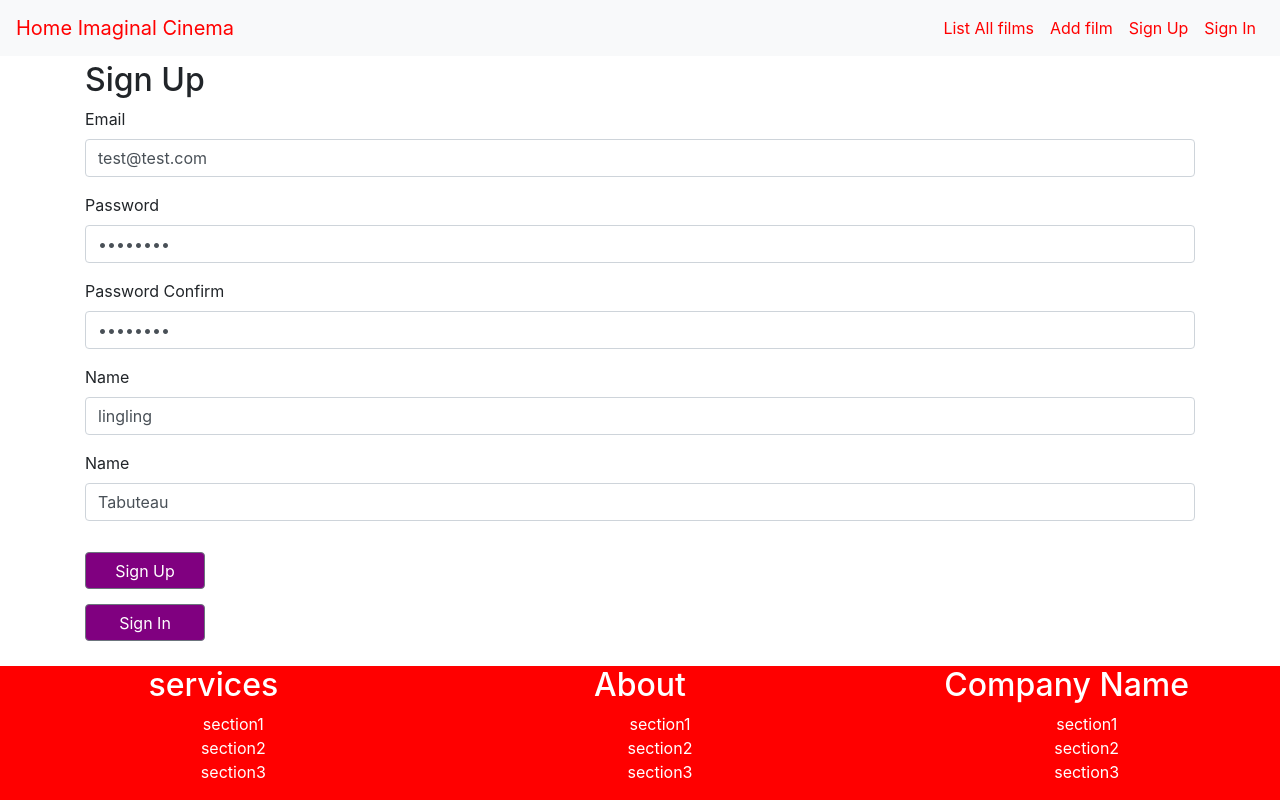
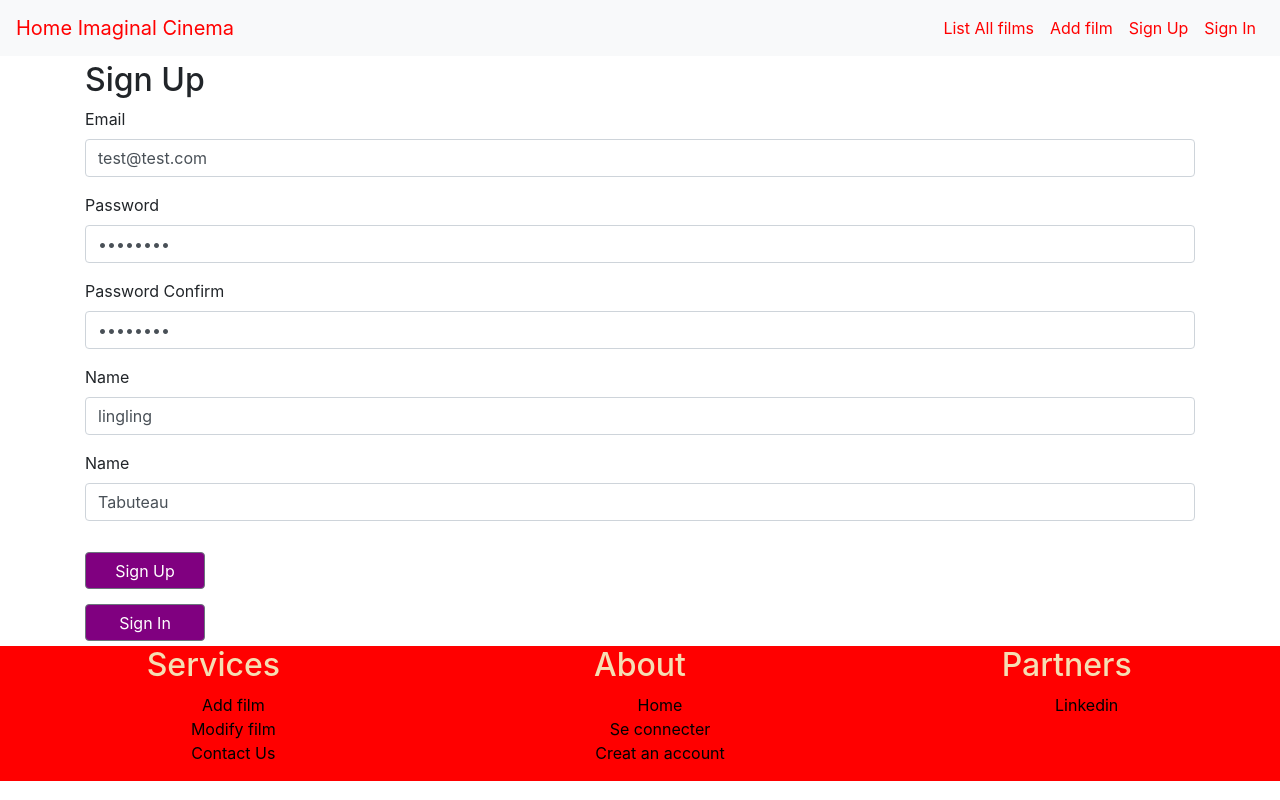
Before and after one commit to linglingTabuteau/project-fullstack-heroku-front, a React (Create React App) app in the folder front/: page /signup in a window 1280 px wide. Built offline with nearby package versions, Linux system fonts and the light colour scheme.

Commit message:
Mise en page Footer&AfficheFilm

```diff
--- a/front/src/Footer.jsx
+++ b/front/src/Footer.jsx
@@ -1,33 +1,44 @@
 import React from 'react';
 import './Footer.scss';
+import { Container, Row, Col } from 'reactstrap';
+import { Link } from 'react-router-dom';
 
 const Footer = () => (
-  <div className="Footer">
-    <div className="block">
-      <h2>services</h2>
+  <Container className="Footer" fluid>
+    <Row className="block">
+      <Col className="block" sm="4" lg="4">
+        <h2>Services</h2>
         <ul>
-        <li>section1</li>
-        <li>section2</li>
-        <li>section3</li>
+          <li><Link to="/addfilm">Add film</Link></li>
+          <li><Link to="/addfilm">Modify film</Link></li>
+          <li><Link to="/addfilm">Contact Us</Link></li>
         </ul>
-    </div>
-    <div className="block">
+      </Col>
+      <Col className="block" sm="4" lg="4">
         <h2>About</h2>
         <ul>
-        <li>section1</li>
-        <li>section2</li>
-        <li>section3</li>
+          <li><Link to="/">Home</Link></li>
+          <li><Link to="/signin">Se connecter</Link></li>
+          <li><Link to="/signup">Creat an account</Link></li>
         </ul>
-    </div>
-    <div className="block">
-      <h2>Company Name</h2>
+      </Col>
+      <Col className="block" sm="4" lg="4">
+        <h2>Partners</h2>
         <ul>
-        <li>section1</li>
-        <li>section2</li>
-        <li>section3</li>
+          <Col>
+            <a
+              href="https://www.linkedin.com/in/lingling-tabuteau/"
+              target="_blank"
+              rel="noopener noreferrer"
+            >
+              <i className="fab fa-linkedin" />
+              Linkedin
+            </a>
+          </Col>
         </ul>
-    </div>
-  </div>
+      </Col>
+    </Row>
+  </Container>
 );
 
 export default Footer;
--- a/front/src/Footer.scss
+++ b/front/src/Footer.scss
@@ -1,14 +1,19 @@
 .Footer{
-    position: fixed;
-    left: 0;
-    bottom: 0;
-    width: 100%;
-    background-color: red;
-    color: white;
-    text-align: center;
-  .block{
-    width:40px;
-    flex: 1 1 auto;
+  display: flex;
+  flex-direction: column;
+  // position: fixed;
+  left: 0;
+  bottom: 0;
+  width: 100%;
+  background-color: red;
+  color:wheat;
+  text-align: center;
+  // .block{
+  //   width:25px;
+  //   flex: 1 1 auto;
+  // }
+  a{
+    color:black;
   }
   ul{
     list-style: none;
--- a/front/src/components/CardFilm.jsx
+++ b/front/src/components/CardFilm.jsx
@@ -6,12 +6,12 @@ import {
 import './CardFilm.scss';
 
 const CardFilm = (props) => {
-  const { name, onTheater } = props;
+  const { name, onTheater, image_url } = props;
   return (
     <div>
       <Card className="CardFilm">
         <div className="photo-size">
-          <CardImg top width="100%" src="/medias/kiki.jpg" alt="Card image cap" />
+          <CardImg top width="100%" src={image_url} alt="Card image cap" />
         </div>
         <CardBody>
           <CardTitle>{name}</CardTitle>
--- a/front/src/components/CarouselPhoto.jsx
+++ b/front/src/components/CarouselPhoto.jsx
@@ -10,13 +10,16 @@ import {
 
 const items = [
   {
+    src: '/medias/totoro.jpg',
+  },
+  {
     src: '/medias/princess-kaguya.jpg',
   },
   {
-    src: '/medias/studio_ghibli.jpg',
+    src: '/medias/studio-ghibli-blue.jpg',
   },
   {
-    src: '/medias/totoro.jpg',
+    src: '/medias/movingcastle2.jpeg',
   },
 ];
 
--- a/front/src/components/Home.jsx
+++ b/front/src/components/Home.jsx
@@ -10,7 +10,7 @@ const Home = () => (
     <CarouselPhoto />
     <SearchBar />
     <AfficheFilm />
-    <Video1 />
+    {/* <Video1 /> */}
     <Video2 />
   </div>
 );
--- a/front/src/components/Video1.scss
+++ b/front/src/components/Video1.scss
@@ -1,5 +1,5 @@
 .Video1 {
-  margin-bottom: 25px;
+  margin-bottom: 20px;
   .video-media {
     height: 450px;
     width: 700px;
--- a/front/src/components/Video2.jsx
+++ b/front/src/components/Video2.jsx
@@ -1,9 +1,16 @@
 import React from 'react';
+import {
+  Row,
+  Col,
+} from 'reactstrap';
 import './Video2.scss';
 
 const Video2 = () => (
   <div className="Video2">
-    <p>second method to add a video</p>
+    <h2>kiki & chihiro</h2>
+    {/* <p>second method to add a video</p> */}
+    <Row className="video-media">
+      <Col xs="12" sm="12" lg="6">
         <iframe
           title="video2" //it needs to add attribute title
           width="560"
@@ -13,6 +20,8 @@ const Video2 = () => (
           allow="accelerometer; autoplay; encrypted-media; gyroscope; picture-in-picture"
           allowFullScreen
         />
+      </Col>
+      <Col className="video-chihiro" xs="12" sm="12" lg="6">
         <iframe
           title="video3"
           width="560"
@@ -22,6 +31,9 @@ const Video2 = () => (
           allow="accelerometer; autoplay; encrypted-media; gyroscope; picture-in-picture"
           allowFullScreen
         />
+      </Col>
+
+    </Row>
   </div>
 );
 
--- a/front/src/components/Video2.scss
+++ b/front/src/components/Video2.scss
@@ -1,19 +1,7 @@
 .Video2 {
-  margin-bottom: 150px;
+  margin-bottom: 20px;
   .video-media {
-    height: 450px;
-    width: 700px;
-  }
-  @media screen and (max-width: 667px) {
-    .video-media {
-      height: 250px;
-      width: 350px;
-    }
-  }
-  @media (min-width: 667px) and (max-width: 767px) {
-    .video-media {
-      height: 250px;
-      width: 450px;
-    }
+    padding-top: 2em;
+    padding-bottom: 2em;
   }
 }
--- a/front/src/containers/AfficheFilm.jsx
+++ b/front/src/containers/AfficheFilm.jsx
@@ -1,13 +1,16 @@
 import React, { Component } from 'react';
 import { connect } from 'react-redux';
+import { Link } from 'react-router-dom';
 import { bindActionCreators } from 'redux';
 import {
   Container, Row, Card, CardImg, CardText, CardBody,
   CardTitle,
+  Col,
   Button,
 } from 'reactstrap';
 import '../components/CardFilm.scss';
 import { dataResults } from '../actions/search';
+import './AfficheFilm.scss';
 
 class AfficheFilm extends Component {
   componentDidMount() {
@@ -17,20 +20,27 @@ class AfficheFilm extends Component {
 
   render() {
     const { listFilms } = this.props;
+    console.log(listFilms);
     return (
       <div>
-        <Container>
+        <Container className="AfficheFilm">
           <Row>
             {
               listFilms.results.map(item => (
                 <Card className="CardFilm">
-                  <div className="photo-size">
-                    <CardImg top width="100%" src="/medias/kiki.jpg" alt="Card image cap" />
-                  </div>
+                  <Col className="photo-size">
+                    <CardImg top width="100%" src={item.image_url} alt="Card image cap" />
+                  </Col>
                   <CardBody>
                     <CardTitle>{item.name}</CardTitle>
                     <CardText>{item.on_theatre}</CardText>
-                    <Button>More infor</Button>
+                    <a
+                      href={item.url}
+                      target="_blank"
+                      rel="noopener noreferrer"
+                    >
+                      <Button>More info</Button>
+                    </a>
                   </CardBody>
                 </Card>
               ))
--- /dev/null
+++ b/front/src/containers/AfficheFilm.scss
@@ -0,0 +1,18 @@
+.AfficheFilm{
+  .photo-size{
+    padding: 0px;
+  }
+  .CardFilm{
+    border: 1px solid #BFBFBF;
+    box-shadow: 6px 6px 2px #aaaaaa;
+   &:hover {
+      transform:scale(1.1);
+      transition: 1s;
+      }
+  }
+  Button{
+    background-color: white;
+    color:green;
+    border:2px solid green;
+  }
+}
```
Also changed, not shown: front/public/medias/movingcastle2.jpeg (added), front/public/medias/studio-ghibli-blue.jpg (added). Lines whose indentation alone changed are shown as unchanged.
